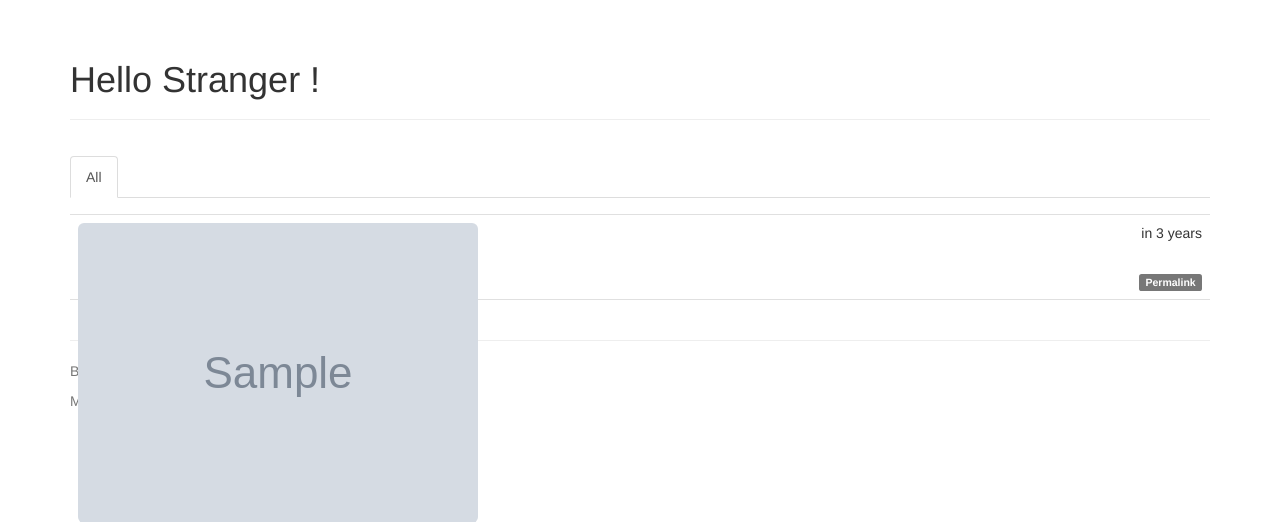
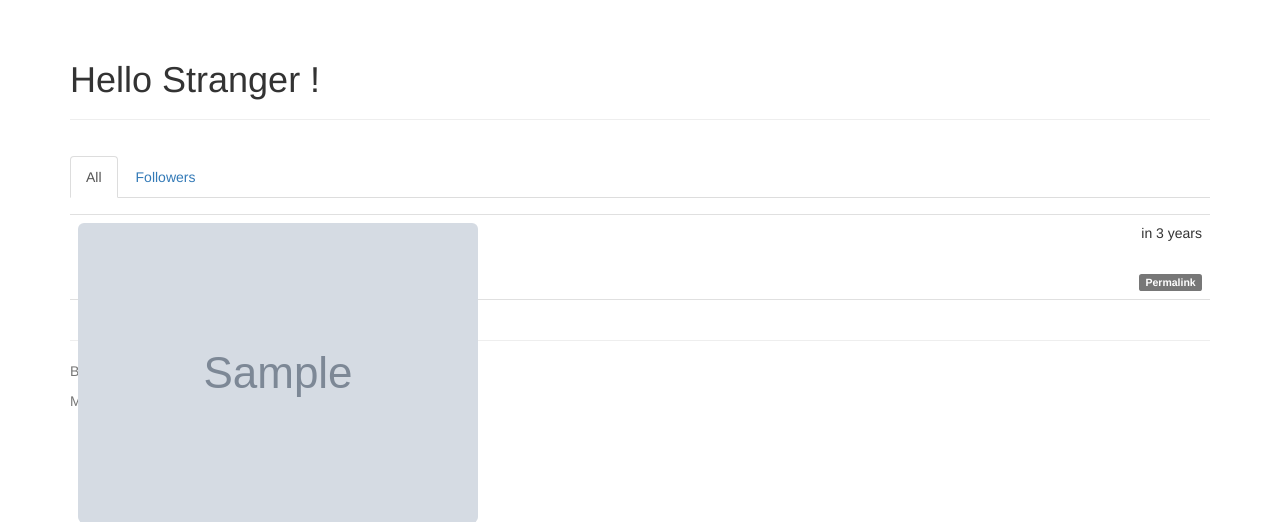
Before and after one commit to EricZhang90/FLask_Web, a Flask app: template app/templates/index.html in a window 1280 px wide. Shown: the part 52-574 px from the top of the page. Run offline with Flask 2, Linux system fonts and the light colour scheme; tables that the repository leaves empty hold one stand-in row (values such as "Sample post"); the template is opened without the code that fills it: values that come from a table or form of the project are taken from there, most other values are stand-ins (such as "Sample title", 1, 10 or a date in 2020); grey boxes marked "Sample" are stand-in pictures; parts of the project's set-up code (start-up, migrations or seed data) failed here and were passed over; some libraries are stand-ins or nearby versions.

Commit message:
Disable linking when the 'all'/'follow' tag is active in main page.

```diff
--- a/app/templates/index.html
+++ b/app/templates/index.html
@@ -28,9 +28,14 @@
 
 <div class="post-tabs">
     <ul class="nav nav-tabs">
-        <li{% if not show_followed %} class="active"{% endif %}><a href="{{ url_for('.show_all') }}">All</a></li>
-        {% if current_user.is_authenticated %}
-        <li{% if show_followed %} class="active"{% endif %}><a href="{{ url_for('.show_followed') }}">Followers</a></li>
+        {% if not show_followed %}
+        <!-- all -->
+        <li class="active"><a>All</a></li>
+        <li><a href="{{ url_for('.show_followed') }}">Followers</a></li>
+        {% else %}
+        <!-- followed -->
+        <li><a href="{{ url_for('.show_all') }}">All</a></li>
+        <li class="active"><a>Followers</a></li>
         {% endif %}
     </ul>
         {% include '_posts.html' %}
```
